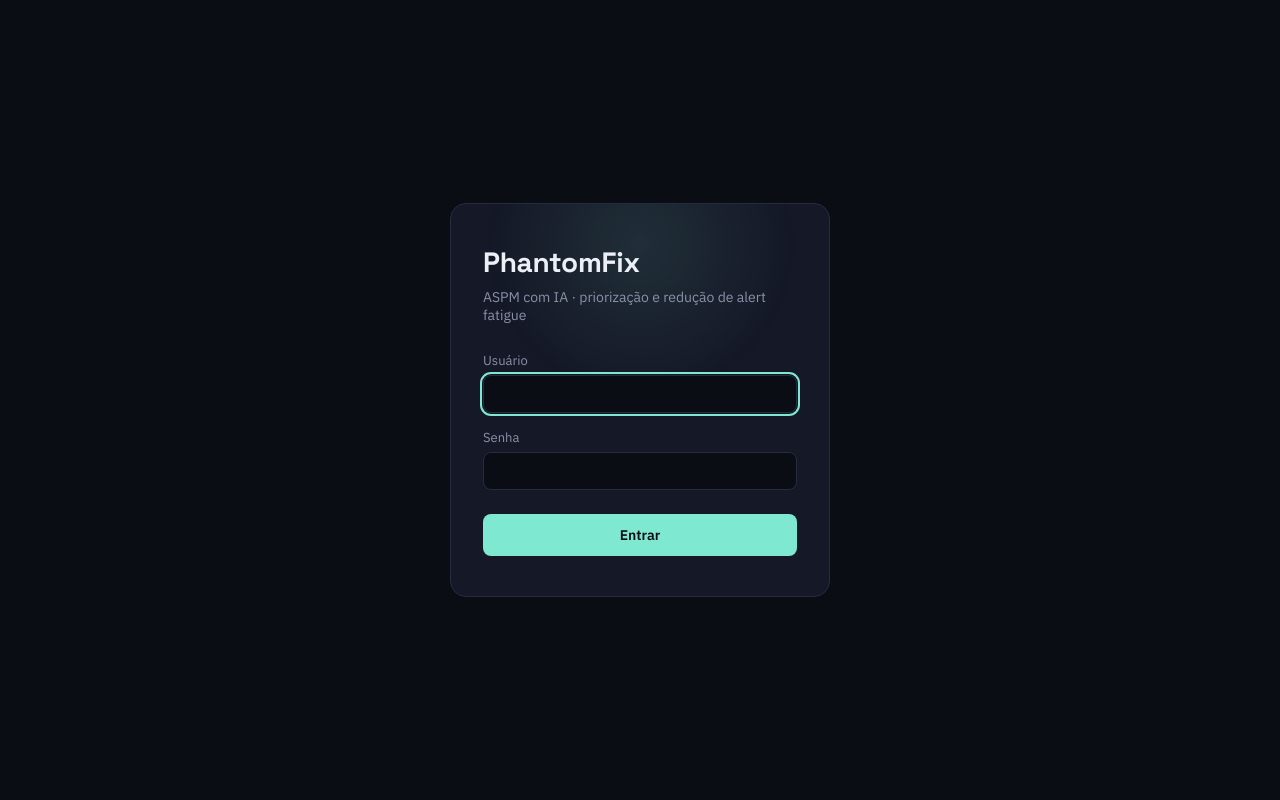
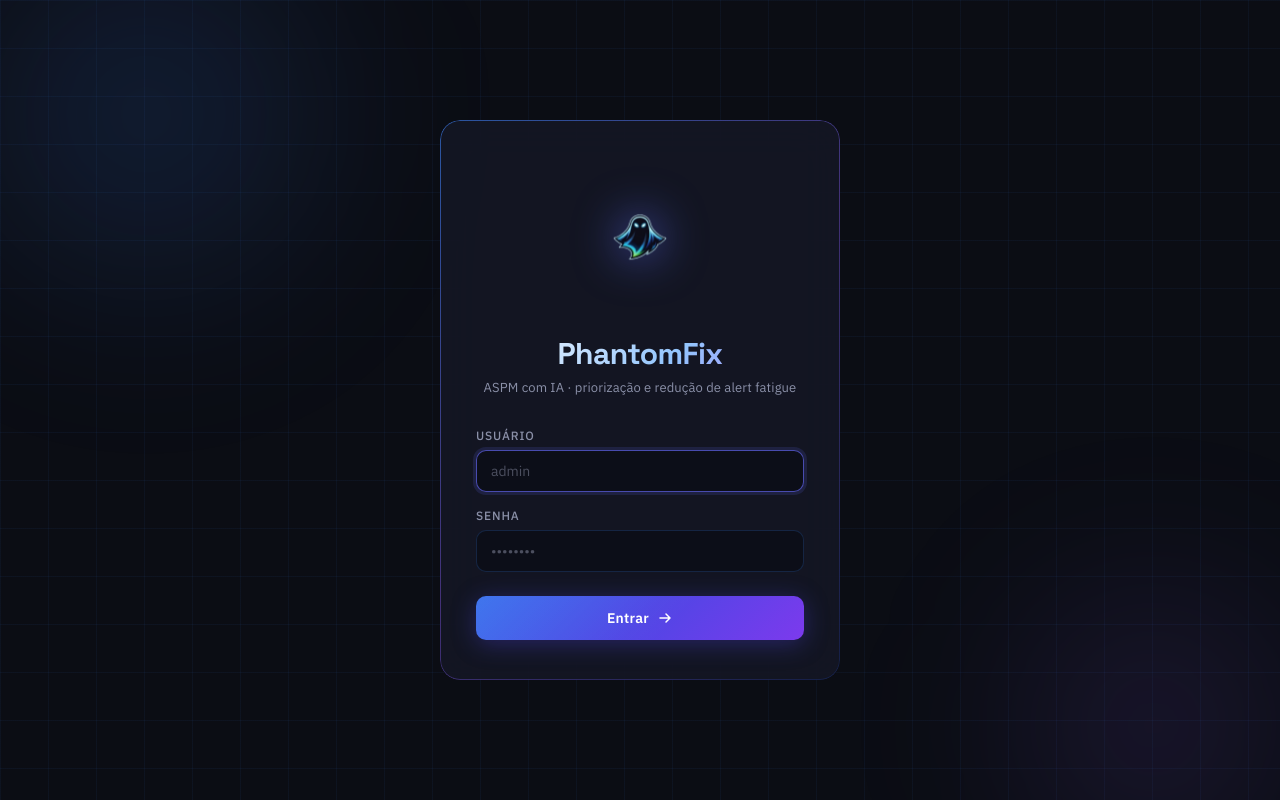
Before and after one commit to F4elWall/phantom-fix, a React (Vite) app in the folder dashboard/: page / in a window 1280 px wide. Built offline with nearby package versions, Linux system fonts and the light colour scheme; no server answers.

Commit message:
Login melhorado

```diff
--- a/dashboard/src/App.css
+++ b/dashboard/src/App.css
@@ -42,51 +42,134 @@ button {
   align-items: center;
   justify-content: center;
   padding: 24px;
-}
-
-.login-card {
   position: relative;
-  width: 100%;
-  max-width: 380px;
-  background: var(--surface);
-  border: 1px solid var(--mist);
-  border-radius: 16px;
-  padding: 40px 32px;
   overflow: hidden;
 }
 
-.login-glow {
+/* Grid de fundo */
+.login-bg-grid {
+  position: fixed;
+  inset: 0;
+  background-image:
+    linear-gradient(rgba(59, 130, 246, 0.06) 1px, transparent 1px),
+    linear-gradient(90deg, rgba(59, 130, 246, 0.06) 1px, transparent 1px);
+  background-size: 48px 48px;
+  pointer-events: none;
+  z-index: 0;
+}
+
+/* Orbs de fundo */
+.login-orb {
+  position: fixed;
+  border-radius: 50%;
+  filter: blur(80px);
+  pointer-events: none;
+  z-index: 0;
+}
+
+.login-orb-1 {
+  width: 520px;
+  height: 520px;
+  top: -160px;
+  left: -100px;
+  background: radial-gradient(circle, rgba(59, 130, 246, 0.18) 0%, transparent 70%);
+  animation: orb-flutuar 9s ease-in-out infinite;
+}
+
+.login-orb-2 {
+  width: 400px;
+  height: 400px;
+  bottom: -120px;
+  right: -80px;
+  background: radial-gradient(circle, rgba(139, 92, 246, 0.16) 0%, transparent 70%);
+  animation: orb-flutuar 12s ease-in-out infinite reverse;
+}
+
+@keyframes orb-flutuar {
+  0%, 100% { transform: translate(0, 0) scale(1); }
+  33%       { transform: translate(20px, -24px) scale(1.04); }
+  66%       { transform: translate(-16px, 16px) scale(0.97); }
+}
+
+/* Card */
+.login-card {
+  position: relative;
+  z-index: 1;
+  width: 100%;
+  max-width: 400px;
+  background: rgba(21, 24, 38, 0.82);
+  backdrop-filter: blur(20px);
+  -webkit-backdrop-filter: blur(20px);
+  border-radius: 20px;
+  padding: 44px 36px 40px;
+  overflow: hidden;
+}
+
+/* Borda com gradiente via pseudo-elemento */
+.login-card-borda {
   position: absolute;
-  top: -120px;
-  left: 50%;
-  transform: translateX(-50%);
-  width: 320px;
-  height: 320px;
-  background: radial-gradient(circle, rgba(127, 232, 208, 0.18) 0%, transparent 70%);
-  animation: respirar 6s ease-in-out infinite;
+  inset: 0;
+  border-radius: 20px;
+  padding: 1px;
+  background: linear-gradient(
+    135deg,
+    rgba(59, 130, 246, 0.6) 0%,
+    rgba(139, 92, 246, 0.4) 50%,
+    rgba(29, 78, 216, 0.2) 100%
+  );
+  -webkit-mask: linear-gradient(#fff 0 0) content-box, linear-gradient(#fff 0 0);
+  mask: linear-gradient(#fff 0 0) content-box, linear-gradient(#fff 0 0);
+  -webkit-mask-composite: xor;
+  mask-composite: exclude;
   pointer-events: none;
 }
 
-@keyframes respirar {
-  0%, 100% { opacity: 0.6; transform: translateX(-50%) scale(1); }
-  50% { opacity: 1; transform: translateX(-50%) scale(1.08); }
+/* Logo SVG */
+.login-logo {
+  width: 150px;
+  height: 150px;
+  margin: 0 auto 20px;
+  filter: drop-shadow(0 0 16px rgba(59, 130, 246, 0.5));
+  animation: logo-pulsar 4s ease-in-out infinite;
+}
+
+.login-logo svg {
+  width: 300px;
+  height: 300px;
+}
+
+.login-logo img {
+  width: 100%;
+  height: 100%;
+  object-fit: contain;
+}
+
+@keyframes logo-pulsar {
+  0%, 100% { filter: drop-shadow(0 0 12px rgba(59, 130, 246, 0.45)); }
+  50%       { filter: drop-shadow(0 0 24px rgba(99, 102, 241, 0.7)); }
 }
 
 .login-titulo {
-  font-size: 28px;
-  letter-spacing: -0.01em;
-  position: relative;
+  font-size: 30px;
+  font-family: var(--font-display);
+  letter-spacing: -0.02em;
+  text-align: center;
+  background: linear-gradient(135deg, #ffffff 0%, #93C5FD 60%, #A78BFA 100%);
+  -webkit-background-clip: text;
+  -webkit-text-fill-color: transparent;
+  background-clip: text;
+  margin-bottom: 6px;
 }
 
 .login-subtitulo {
   color: var(--ink-dim);
-  font-size: 14px;
-  margin: 8px 0 28px;
-  position: relative;
+  font-size: 13px;
+  text-align: center;
+  margin: 0 0 32px;
+  letter-spacing: 0.01em;
 }
 
 .login-card form {
-  position: relative;
   display: flex;
   flex-direction: column;
   gap: 16px;
@@ -95,23 +178,37 @@ button {
 .login-card label {
   display: flex;
   flex-direction: column;
-  gap: 6px;
-  font-size: 13px;
+  gap: 7px;
+  font-size: 12px;
+  font-weight: 500;
+  text-transform: uppercase;
+  letter-spacing: 0.07em;
   color: var(--ink-dim);
 }
 
 .login-card input {
-  background: var(--void);
-  border: 1px solid var(--mist);
-  border-radius: 8px;
-  padding: 10px 12px;
+  background: rgba(11, 13, 20, 0.7);
+  border: 1px solid rgba(59, 130, 246, 0.2);
+  border-radius: 10px;
+  padding: 11px 14px;
   color: var(--ink);
   font-size: 14px;
+  font-family: var(--font-body);
+  transition: border-color 0.2s, box-shadow 0.2s;
+}
+
+.login-card input:hover {
+  border-color: rgba(59, 130, 246, 0.4);
 }
 
 .login-card input:focus {
-  outline: 2px solid var(--ecto);
-  outline-offset: 1px;
+  outline: none;
+  border-color: rgba(99, 102, 241, 0.7);
+  box-shadow: 0 0 0 3px rgba(99, 102, 241, 0.15);
+}
+
+.login-card input::placeholder {
+  color: rgba(139, 144, 168, 0.5);
 }
 
 .login-erro {
@@ -120,15 +217,43 @@ button {
   margin: 0;
 }
 
-.login-card button {
+/* Botão com gradiente */
+.login-btn {
   margin-top: 8px;
-  background: var(--ecto);
-  color: var(--void);
+  display: flex;
+  align-items: center;
+  justify-content: center;
+  gap: 8px;
+  background: linear-gradient(135deg, #2563EB 0%, #4F46E5 50%, #7C3AED 100%);
+  color: #ffffff;
   border: none;
-  border-radius: 8px;
-  padding: 12px;
+  border-radius: 10px;
+  padding: 13px 20px;
   font-weight: 600;
   font-size: 14px;
+  letter-spacing: 0.02em;
+  transition: opacity 0.2s, transform 0.15s, box-shadow 0.2s;
+  box-shadow: 0 4px 24px rgba(79, 70, 229, 0.35);
+  position: relative;
+  overflow: hidden;
+}
+
+.login-btn::before {
+  content: "";
+  position: absolute;
+  inset: 0;
+  background: linear-gradient(135deg, rgba(255,255,255,0.12) 0%, transparent 60%);
+}
+
+.login-btn:hover {
+  opacity: 0.9;
+  transform: translateY(-1px);
+  box-shadow: 0 6px 32px rgba(79, 70, 229, 0.5);
+}
+
+.login-btn:active {
+  transform: translateY(0);
+  opacity: 1;
 }
 
 /* ---------- Shell ---------- */
--- a/dashboard/src/components/Login.jsx
+++ b/dashboard/src/components/Login.jsx
@@ -1,4 +1,5 @@
 import { useState } from "react";
+import logo from "../assets/logo.png";
 
 const USUARIO_VALIDO = "admin";
 const SENHA_VALIDA = "admin";
@@ -20,12 +21,22 @@ export default function Login({ onLogin }) {
 
   return (
     <div className="tela-login">
+      <div className="login-bg-grid" aria-hidden="true" />
+      <div className="login-orb login-orb-1" aria-hidden="true" />
+      <div className="login-orb login-orb-2" aria-hidden="true" />
+
       <div className="login-card">
-        <div className="login-glow" />
+        <div className="login-card-borda" aria-hidden="true" />
+
+    <div className="login-logo">
+        <img src={logo} alt="PhantomFix" />
+    </div>
+
         <h1 className="login-titulo">PhantomFix</h1>
         <p className="login-subtitulo">
           ASPM com IA · priorização e redução de alert fatigue
         </p>
+
         <form onSubmit={handleSubmit}>
           <label>
             Usuário
@@ -33,6 +44,8 @@ export default function Login({ onLogin }) {
               value={usuario}
               onChange={(e) => setUsuario(e.target.value)}
               autoFocus
+              autoComplete="username"
+              placeholder="admin"
             />
           </label>
           <label>
@@ -41,10 +54,17 @@ export default function Login({ onLogin }) {
               type="password"
               value={senha}
               onChange={(e) => setSenha(e.target.value)}
+              autoComplete="current-password"
+              placeholder="••••••••"
             />
           </label>
           {erro && <p className="login-erro">{erro}</p>}
-          <button type="submit">Entrar</button>
+          <button type="submit" className="login-btn">
+            <span>Entrar</span>
+            <svg width="16" height="16" viewBox="0 0 16 16" fill="none" aria-hidden="true">
+              <path d="M3 8h10M9 4l4 4-4 4" stroke="currentColor" strokeWidth="1.5" strokeLinecap="round" strokeLinejoin="round"/>
+            </svg>
+          </button>
         </form>
       </div>
     </div>
```
Also changed, not shown: dashboard/src/assets/logo.png (added).
